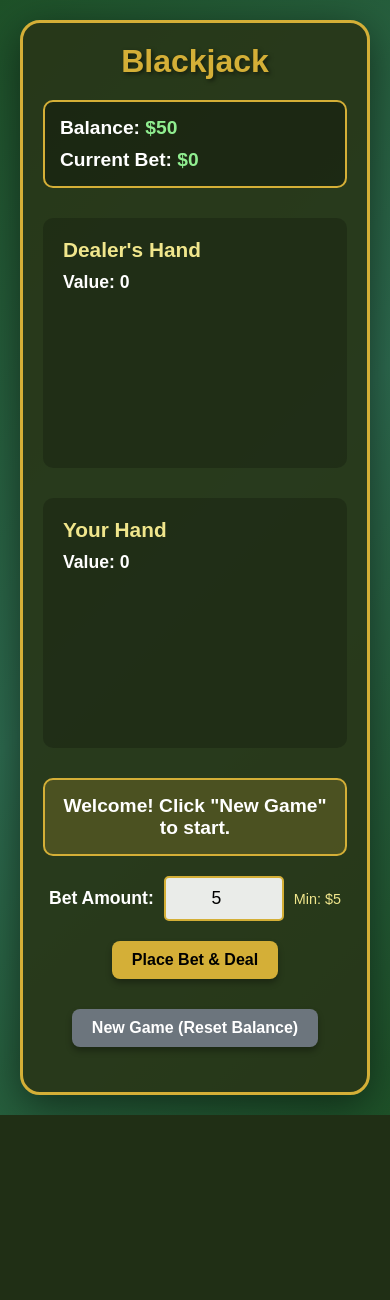
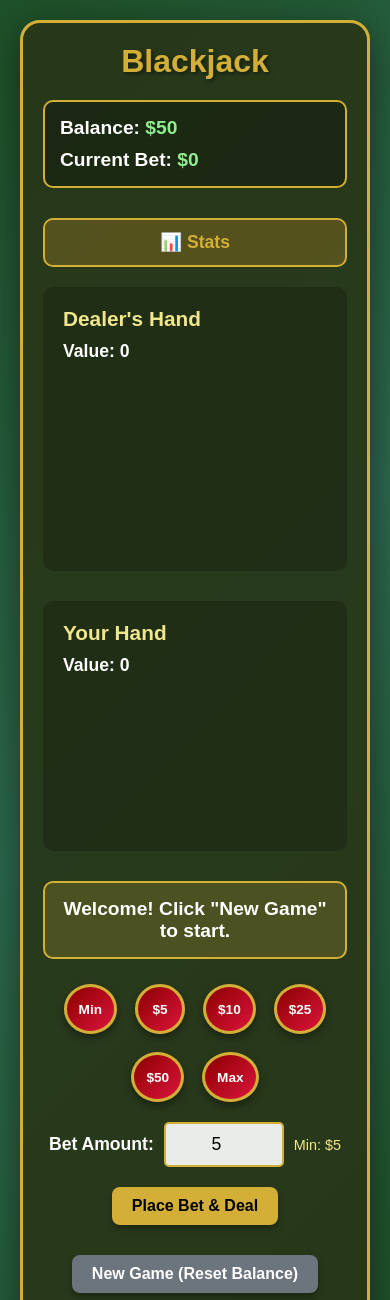
Before and after one commit to DylanEaton17/blackjackRewritten, a Flask app: page / in a window 390 px wide. Shown: the top 1300 px of the page. Before the commit the page ends 1115 px from the top, so only its background shows below. Run offline with Flask 3, Linux system fonts and the light colour scheme; data that the repository does not hold is empty.

Commit message:
Add game statistics, quick bet buttons, and dealer messages
Co-authored-by: DylanEaton17 <143560039+DylanEaton17@users.noreply.github.com>

```diff
--- a/app.py
+++ b/app.py
@@ -19,6 +19,17 @@ class WebBlackjack:
         self.message = ""
         self.dealer_second_card_hidden = True
         self.set_min_bet(self.balance)
+        # Statistics tracking
+        self.stats = {
+            "hands_played": 0,
+            "hands_won": 0,
+            "hands_lost": 0,
+            "hands_tied": 0,
+            "blackjacks": 0,
+            "busts": 0,
+            "highest_balance": 50,
+            "total_wagered": 0
+        }
 
     def new_game(self):
         """Start a new game with fresh balance"""
@@ -31,6 +42,17 @@ class WebBlackjack:
         self.message = "Welcome! Place your bet to start."
         self.dealer_second_card_hidden = True
         self.set_min_bet(self.balance)
+        # Reset statistics
+        self.stats = {
+            "hands_played": 0,
+            "hands_won": 0,
+            "hands_lost": 0,
+            "hands_tied": 0,
+            "blackjacks": 0,
+            "busts": 0,
+            "highest_balance": 50,
+            "total_wagered": 0
+        }
 
     def set_min_bet(self, balance):
         """Calculate minimum bet based on balance (10% rounded down, min $1)"""
@@ -46,6 +68,7 @@ class WebBlackjack:
             return False, f"You don't have that much money. Balance: ${self.balance}"
         else:
             self.bet = bet_amount
+            self.stats["total_wagered"] += bet_amount
             self.game_phase = "dealing"
             return True, f"Bet placed: ${bet_amount}"
 
@@ -125,9 +148,53 @@ class WebBlackjack:
         else:
             return self.end_round("Dealer Wins")
 
+    def get_dealer_message(self, outcome):
+        """Get a random dealer message based on outcome"""
+        win_messages = [
+            "Nice hand! You got me this time.",
+            "Well played. Enjoy your winnings.",
+            "Lucky draw! Don't get too comfortable.",
+            "Impressive. The cards were in your favor.",
+            "You win this round. Congratulations."
+        ]
+
+        lose_messages = [
+            "Better luck next time!",
+            "The house always wins... eventually.",
+            "Tough break. Want to try again?",
+            "Not your lucky day, friend.",
+            "Maybe next round will be better."
+        ]
+
+        tie_messages = [
+            "A push. Nobody wins, nobody loses.",
+            "Same value. It's a standoff.",
+            "Looks like we're even this time.",
+            "A tie. Your bet stays with you.",
+            "Well, that was anticlimactic."
+        ]
+
+        blackjack_messages = [
+            "BLACKJACK! What a hand!",
+            "Twenty-one! Nicely done!",
+            "Blackjack! The perfect hand.",
+            "Natural 21! You're on fire!",
+            "Blackjack! That's what I'm talking about!"
+        ]
+
+        if "Player Blackjack" in outcome:
+            return random.choice(blackjack_messages)
+        elif outcome in ["Player Wins", "Dealer Bust"]:
+            return random.choice(win_messages)
+        elif outcome in ["Dealer Wins", "Dealer Blackjack", "Player Bust"]:
+            return random.choice(lose_messages)
+        else:
+            return random.choice(tie_messages)
+
     def end_round(self, outcome):
         """End the round and calculate winnings"""
         self.game_phase = "game_over"
+        self.stats["hands_played"] += 1
 
         messages = {
             "Player Blackjack": "Blackjack! You win!",
@@ -141,27 +208,40 @@ class WebBlackjack:
         }
 
         old_balance = self.balance
+        dealer_msg = self.get_dealer_message(outcome)
 
         if outcome in ["Player Blackjack"]:
             # Blackjack pays 3:1 (bet + 2x bet)
             winnings = self.bet * 2
             self.balance += winnings
             self.message = f"{messages[outcome]} You won ${winnings}!"
+            self.stats["hands_won"] += 1
+            self.stats["blackjacks"] += 1
         elif outcome in ["Player Wins", "Dealer Bust"]:
             # Regular win pays 2:1 (bet + 1x bet)
             winnings = self.bet
             self.balance += winnings
             self.message = f"{messages[outcome]} You won ${winnings}!"
+            self.stats["hands_won"] += 1
         elif outcome in ["Dealer Blackjack", "Dealer Wins", "Player Bust"]:
             self.balance -= self.bet
             self.message = f"{messages[outcome]} You lost ${self.bet}."
+            self.stats["hands_lost"] += 1
+            if "Player Bust" in outcome:
+                self.stats["busts"] += 1
         else:  # Tie
             self.message = f"{messages[outcome]} Your bet is returned."
+            self.stats["hands_tied"] += 1
+
+        # Track highest balance
+        if self.balance > self.stats["highest_balance"]:
+            self.stats["highest_balance"] = self.balance
 
         return {
             "status": "game_over",
             "outcome": outcome,
             "message": self.message,
+            "dealer_message": dealer_msg,
             "old_balance": old_balance,
             "new_balance": self.balance
         }
@@ -176,6 +256,7 @@ class WebBlackjack:
             "message": self.message,
             "player_hand": self.player_hand.to_dict(),
             "dealer_hand": self.dealer_hand.to_dict(hide_second=self.dealer_second_card_hidden),
+            "stats": self.stats
         }
 
     def reset_for_new_round(self):
--- a/static/css/style.css
+++ b/static/css/style.css
@@ -359,6 +359,115 @@ h2 {
     }
 }
 
+/* Statistics Panel */
+.stats-panel {
+    margin-bottom: 20px;
+    background: rgba(0, 0, 0, 0.3);
+    border-radius: 10px;
+    border: 2px solid #d4af37;
+    overflow: hidden;
+}
+
+.stats-toggle {
+    padding: 12px 20px;
+    background: rgba(212, 175, 55, 0.3);
+    color: #d4af37;
+    font-weight: bold;
+    cursor: pointer;
+    user-select: none;
+    transition: background 0.3s;
+    text-align: center;
+    font-size: 1.1em;
+}
+
+.stats-toggle:hover {
+    background: rgba(212, 175, 55, 0.4);
+}
+
+.stats-content {
+    padding: 15px 20px;
+}
+
+.stat-row {
+    display: flex;
+    justify-content: space-between;
+    padding: 8px 0;
+    border-bottom: 1px solid rgba(212, 175, 55, 0.2);
+}
+
+.stat-row:last-child {
+    border-bottom: none;
+}
+
+.stat-label {
+    color: #f0e68c;
+    font-weight: bold;
+}
+
+.stat-value {
+    color: #fff;
+    font-weight: bold;
+}
+
+.stat-win {
+    color: #90ee90;
+}
+
+.stat-lose {
+    color: #ff6b6b;
+}
+
+.stat-blackjack {
+    color: #ffd700;
+}
+
+.stat-best {
+    color: #d4af37;
+}
+
+/* Dealer Message */
+.dealer-message {
+    font-size: 1em;
+    color: #add8e6;
+    margin-bottom: 10px;
+    font-style: italic;
+    min-height: 1.5em;
+}
+
+/* Quick Bet Buttons */
+.quick-bet-buttons {
+    display: flex;
+    gap: 8px;
+    justify-content: center;
+    flex-wrap: wrap;
+    margin-bottom: 15px;
+}
+
+.btn-chip {
+    padding: 10px 16px;
+    font-size: 0.95em;
+    background: linear-gradient(135deg, #8b0000 0%, #dc143c 100%);
+    border: 3px solid #d4af37;
+    border-radius: 50%;
+    min-width: 60px;
+    min-height: 60px;
+    display: flex;
+    align-items: center;
+    justify-content: center;
+    font-weight: bold;
+    color: #fff;
+    box-shadow: 0 4px 8px rgba(0, 0, 0, 0.4);
+}
+
+.btn-chip:hover {
+    transform: translateY(-3px) scale(1.05);
+    box-shadow: 0 6px 12px rgba(0, 0, 0, 0.5);
+}
+
+.btn-chip:active {
+    transform: translateY(-1px) scale(1.02);
+}
+
 @media (max-width: 480px) {
     .cards-container {
         gap: 5px;
@@ -381,4 +490,11 @@ h2 {
     .card-center {
         font-size: 1.2em;
     }
+
+    .btn-chip {
+        min-width: 50px;
+        min-height: 50px;
+        font-size: 0.85em;
+        padding: 8px 12px;
+    }
 }
--- a/static/js/game.js
+++ b/static/js/game.js
@@ -9,6 +9,7 @@ const dealerCardsEl = document.getElementById('dealer-cards');
 const playerCardsEl = document.getElementById('player-cards');
 const dealerValueEl = document.getElementById('dealer-value');
 const playerValueEl = document.getElementById('player-value');
+const dealerMessageEl = document.getElementById('dealer-message');
 
 const bettingSection = document.getElementById('betting-section');
 const actionButtons = document.getElementById('action-buttons');
@@ -21,6 +22,10 @@ const hitBtn = document.getElementById('hit-btn');
 const standBtn = document.getElementById('stand-btn');
 const newRoundBtn = document.getElementById('new-round-btn');
 const newGameBtn = document.getElementById('new-game-btn');
+
+// Stats elements
+const statsToggle = document.getElementById('stats-toggle');
+const statsContent = document.getElementById('stats-content');
 
 // Suit symbols
 const suitSymbols = {
@@ -40,6 +45,31 @@ document.addEventListener('DOMContentLoaded', () => {
     standBtn.addEventListener('click', handleStand);
     newRoundBtn.addEventListener('click', handleNewRound);
     newGameBtn.addEventListener('click', handleNewGame);
+
+    // Stats toggle
+    statsToggle.addEventListener('click', () => {
+        if (statsContent.style.display === 'none') {
+            statsContent.style.display = 'block';
+            statsToggle.textContent = '📊 Stats ▼';
+        } else {
+            statsContent.style.display = 'none';
+            statsToggle.textContent = '📊 Stats';
+        }
+    });
+
+    // Quick bet buttons
+    document.querySelectorAll('.btn-chip').forEach(btn => {
+        btn.addEventListener('click', () => {
+            const amount = btn.dataset.amount;
+            if (amount === 'min') {
+                betAmountInput.value = currentState ? currentState.min_bet : 1;
+            } else if (amount === 'max') {
+                betAmountInput.value = currentState ? currentState.balance : 50;
+            } else {
+                betAmountInput.value = amount;
+            }
+        });
+    });
 });
 
 // Load current game state
@@ -177,6 +207,10 @@ async function handleNewRound() {
         const state = await response.json();
         updateUI(state);
         showMessage('Place your bet for the next round.', '');
+        // Clear dealer message
+        if (dealerMessageEl) {
+            dealerMessageEl.textContent = '';
+        }
     } catch (error) {
         console.error('Error starting new round:', error);
         showMessage('Error starting new round.', 'lose');
@@ -187,6 +221,17 @@ async function handleNewRound() {
 function handleGameOver(result) {
     const outcome = result.outcome;
     const message = result.message;
+    const dealerMessage = result.dealer_message;
+
+    // Show dealer message
+    if (dealerMessage && dealerMessageEl) {
+        dealerMessageEl.textContent = dealerMessage;
+        dealerMessageEl.style.opacity = '0';
+        setTimeout(() => {
+            dealerMessageEl.style.transition = 'opacity 0.5s';
+            dealerMessageEl.style.opacity = '1';
+        }, 500);
+    }
 
     // Determine message type based on outcome
     const winOutcomes = ['Player Blackjack', 'Player Wins', 'Dealer Bust'];
@@ -204,6 +249,24 @@ function handleGameOver(result) {
     }
 }
 
+// Update Statistics Display
+function updateStats(stats) {
+    if (!stats) return;
+
+    document.getElementById('stat-hands-played').textContent = stats.hands_played;
+    document.getElementById('stat-wins').textContent = stats.hands_won;
+    document.getElementById('stat-losses').textContent = stats.hands_lost;
+    document.getElementById('stat-ties').textContent = stats.hands_tied;
+    document.getElementById('stat-blackjacks').textContent = stats.blackjacks;
+    document.getElementById('stat-highest').textContent = `$${stats.highest_balance}`;
+
+    // Calculate win rate
+    const winRate = stats.hands_played > 0
+        ? Math.round((stats.hands_won / stats.hands_played) * 100)
+        : 0;
+    document.getElementById('stat-win-rate').textContent = `${winRate}%`;
+}
+
 // Update UI with game state
 function updateUI(state) {
     currentState = state;
@@ -213,6 +276,11 @@ function updateUI(state) {
     currentBetEl.textContent = `$${state.bet}`;
     minBetInfo.textContent = `Min: $${state.min_bet}`;
     betAmountInput.min = state.min_bet;
+
+    // Update statistics
+    if (state.stats) {
+        updateStats(state.stats);
+    }
 
     // Update hands
     displayHand(dealerCardsEl, state.dealer_hand);
--- a/templates/game.html
+++ b/templates/game.html
@@ -20,10 +20,46 @@
             </div>
         </div>
 
+        <!-- Statistics Panel -->
+        <div class="stats-panel" id="stats-panel">
+            <div class="stats-toggle" id="stats-toggle">📊 Stats</div>
+            <div class="stats-content" id="stats-content" style="display: none;">
+                <div class="stat-row">
+                    <span class="stat-label">Hands Played:</span>
+                    <span class="stat-value" id="stat-hands-played">0</span>
+                </div>
+                <div class="stat-row">
+                    <span class="stat-label">Wins:</span>
+                    <span class="stat-value stat-win" id="stat-wins">0</span>
+                </div>
+                <div class="stat-row">
+                    <span class="stat-label">Losses:</span>
+                    <span class="stat-value stat-lose" id="stat-losses">0</span>
+                </div>
+                <div class="stat-row">
+                    <span class="stat-label">Ties:</span>
+                    <span class="stat-value" id="stat-ties">0</span>
+                </div>
+                <div class="stat-row">
+                    <span class="stat-label">Blackjacks:</span>
+                    <span class="stat-value stat-blackjack" id="stat-blackjacks">0</span>
+                </div>
+                <div class="stat-row">
+                    <span class="stat-label">Win Rate:</span>
+                    <span class="stat-value" id="stat-win-rate">0%</span>
+                </div>
+                <div class="stat-row">
+                    <span class="stat-label">Highest Balance:</span>
+                    <span class="stat-value stat-best" id="stat-highest">$50</span>
+                </div>
+            </div>
+        </div>
+
         <!-- Dealer's Hand -->
         <div class="dealer-section">
             <h2>Dealer's Hand</h2>
             <div id="dealer-value" class="hand-value">Value: 0</div>
+            <div id="dealer-message" class="dealer-message"></div>
             <div id="dealer-cards" class="cards-container">
                 <!-- Cards will be added here dynamically -->
             </div>
@@ -45,6 +81,14 @@
 
         <!-- Betting Interface -->
         <div id="betting-section" class="betting-section">
+            <div class="quick-bet-buttons">
+                <button class="btn btn-chip" data-amount="min">Min</button>
+                <button class="btn btn-chip" data-amount="5">$5</button>
+                <button class="btn btn-chip" data-amount="10">$10</button>
+                <button class="btn btn-chip" data-amount="25">$25</button>
+                <button class="btn btn-chip" data-amount="50">$50</button>
+                <button class="btn btn-chip" data-amount="max">Max</button>
+            </div>
             <div class="bet-input-group">
                 <label for="bet-amount">Bet Amount:</label>
                 <input type="number" id="bet-amount" min="1" value="5">
```
